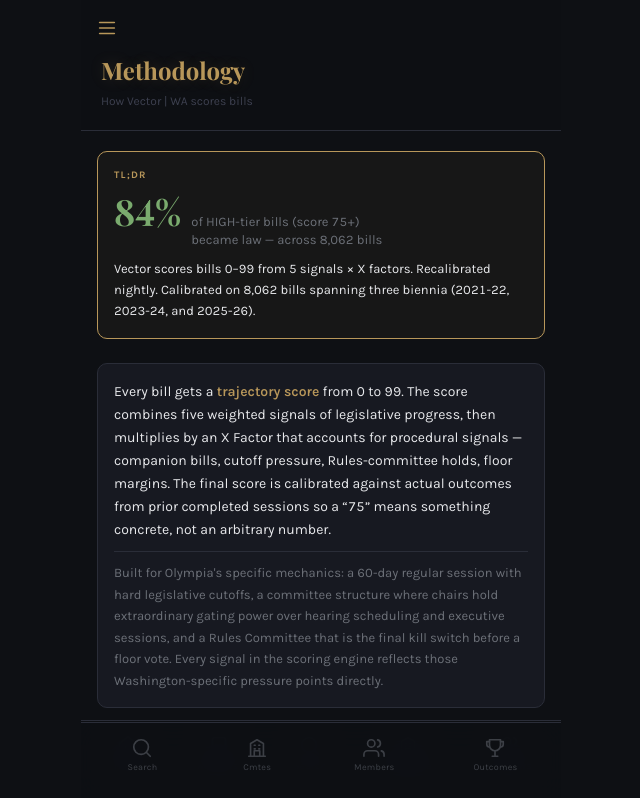
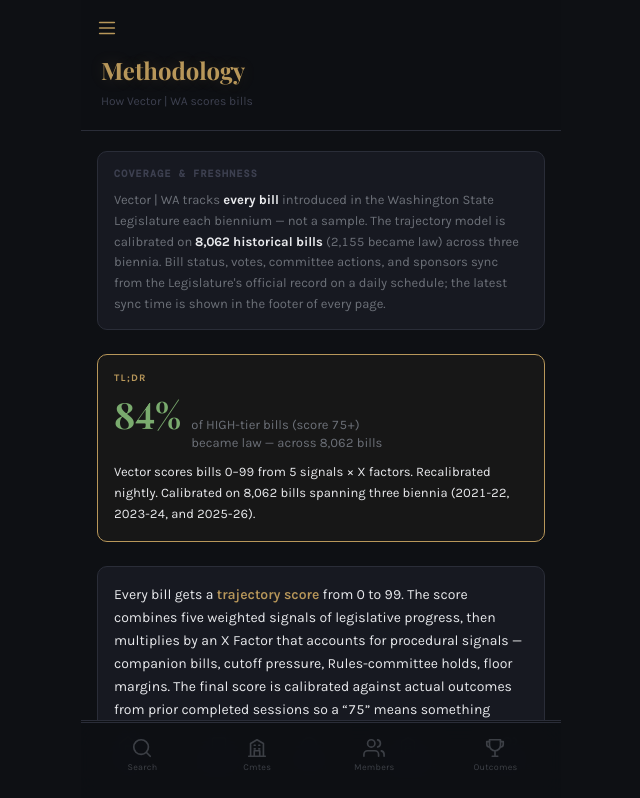
Before and after one commit to n7tpmg5r25-arch/vector-app, a Next.js app in the folder app/: page /methodology in a window 1280 px wide. Shown: the top 798 px of the page, without its empty margins (319-959 px from the left). Built offline with nearby package versions, Linux system fonts and the light colour scheme; no server answers; the database is empty.

Commit message:
T165: Lobbyist trust bundle - official bill link, last-action date, coverage statement

```diff
--- a/app/app/methodology/page.js
+++ b/app/app/methodology/page.js
@@ -249,6 +249,24 @@
       </div>
 
       <div style={{ padding: '20px 16px', display: 'flex', flexDirection: 'column', gap: 24 }}>
+
+        {/* T-6 (T165 trust bundle): plain coverage + freshness statement so a
+            professional never has to wonder what's tracked or how current it is. */}
+        <div style={{
+          background: 'var(--bg-card)', border: '1px solid var(--border)',
+          borderRadius: 'var(--radius)', padding: '14px 16px',
+          fontSize: 13, color: 'var(--text-muted)', lineHeight: 1.6,
+        }}>
+          <div style={{ fontSize: 10, color: 'var(--text-faint)', letterSpacing: '0.12em', textTransform: 'uppercase', fontWeight: 600, marginBottom: 8, fontFamily: 'var(--font-mono)' }}>
+            Coverage &amp; freshness
+          </div>
+          Vector | WA tracks <strong style={{ color: 'var(--text-primary)' }}>every bill</strong> introduced
+          in the Washington State Legislature each biennium &mdash; not a sample. The trajectory model is
+          calibrated on <strong style={{ color: 'var(--text-primary)' }}>8,062 historical bills</strong>{' '}
+          (2,155 became law) across three biennia. Bill status, votes, committee actions, and sponsors sync
+          from the Legislature&apos;s official record on a daily schedule; the latest sync time is shown in
+          the footer of every page.
+        </div>
 
         {/* 1 — TL;DR: upgraded with big stat */}
         <div style={{
--- a/app/lib/version.js
+++ b/app/lib/version.js
@@ -16,7 +16,7 @@
 
 // User-facing semver-ish display version. Bump on phase ships.
 // 1.0 = post-Phase-5 baseline.
-export const VERSION = '5.8.3'
+export const VERSION = '5.9.0'
 
 // Release-phase calendar. Each entry has an optional start and end
 // date (ISO yyyy-mm-dd). The first entry that contains "now" wins.
```
Also changed, not shown: app/app/bill/[id]/page.js (+19 -0 lines), app/lib/changelog.js.
